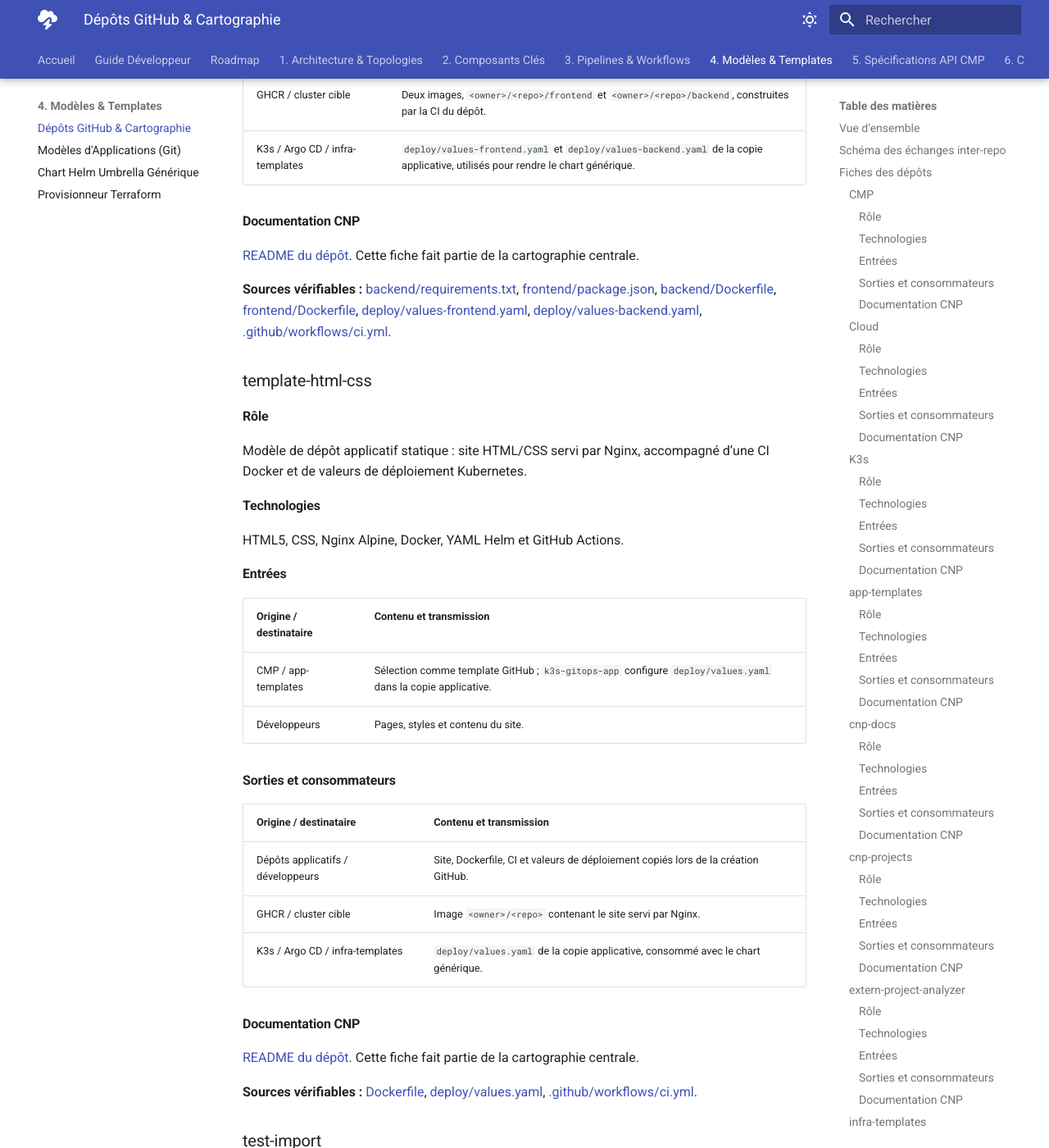
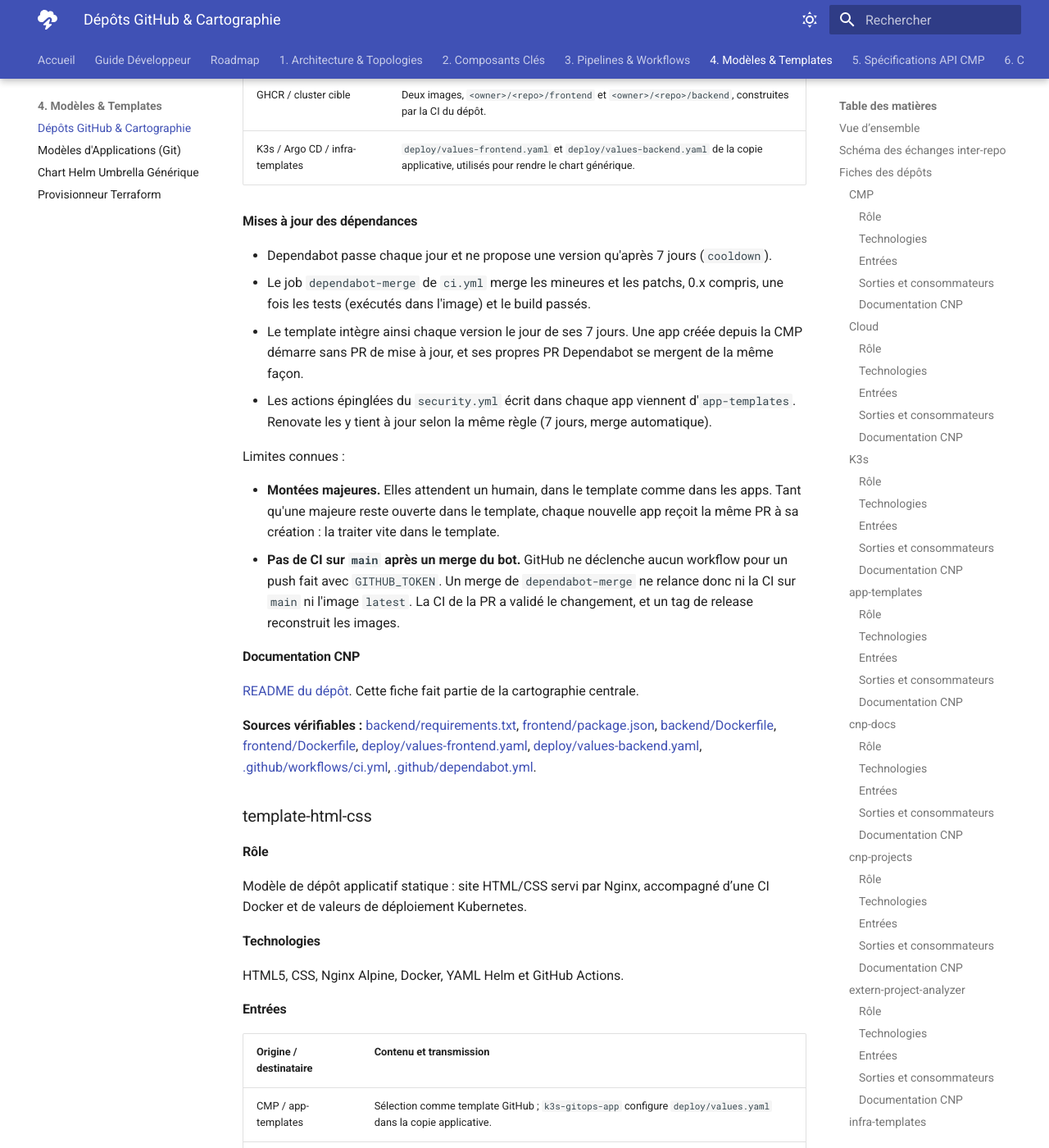
Before and after one commit to 3-Istor/cnp-docs, an MkDocs documentation site: the page built from docs/04-templates/00-github-repositories-landscape.md, in a window 1280 px wide and 1400 px high, scrolled down 11480 px. Shown: the whole window at 82% size. Built offline with MkDocs 1.6.1 and Material for MkDocs 9.7.7, drawn with Linux system fonts in a browser that asks for light colours.

Commit message:
CNP-174: dependency update policy and known limits of the fullstack template
Co-Authored-By: Claude Opus 5.5 <noreply@anthropic.com>

```diff
--- a/docs/04-templates/00-github-repositories-landscape.md
+++ b/docs/04-templates/00-github-repositories-landscape.md
@@ -335,11 +335,23 @@ Python, FastAPI, Uvicorn, SQLAlchemy et Pydantic Settings ; JavaScript/JSX, Reac
 | GHCR / cluster cible | Deux images, `<owner>/<repo>/frontend` et `<owner>/<repo>/backend`, construites par la CI du dépôt. |
 | K3s / Argo CD / infra-templates | `deploy/values-frontend.yaml` et `deploy/values-backend.yaml` de la copie applicative, utilisés pour rendre le chart générique. |
 
+#### Mises à jour des dépendances
+
+- Dependabot passe chaque jour et ne propose une version qu'après 7 jours (`cooldown`).
+- Le job `dependabot-merge` de `ci.yml` merge les mineures et les patchs, 0.x compris, une fois les tests (exécutés dans l'image) et le build passés.
+- Le template intègre ainsi chaque version le jour de ses 7 jours. Une app créée depuis la CMP démarre sans PR de mise à jour, et ses propres PR Dependabot se mergent de la même façon.
+- Les actions épinglées du `security.yml` écrit dans chaque app viennent d'`app-templates`. Renovate les y tient à jour selon la même règle (7 jours, merge automatique).
+
+Limites connues :
+
+- **Montées majeures.** Elles attendent un humain, dans le template comme dans les apps. Tant qu'une majeure reste ouverte dans le template, chaque nouvelle app reçoit la même PR à sa création : la traiter vite dans le template.
+- **Pas de CI sur `main` après un merge du bot.** GitHub ne déclenche aucun workflow pour un push fait avec `GITHUB_TOKEN`. Un merge de `dependabot-merge` ne relance donc ni la CI sur `main` ni l'image `latest`. La CI de la PR a validé le changement, et un tag de release reconstruit les images.
+
 #### Documentation CNP
 
 [README du dépôt](https://github.com/3-Istor/template-app-webapp-python-fastapi-react/blob/main/README.md). Cette fiche fait partie de la cartographie centrale.
 
-**Sources vérifiables :** [backend/requirements.txt](https://github.com/3-Istor/template-app-webapp-python-fastapi-react/blob/main/backend/requirements.txt), [frontend/package.json](https://github.com/3-Istor/template-app-webapp-python-fastapi-react/blob/main/frontend/package.json), [backend/Dockerfile](https://github.com/3-Istor/template-app-webapp-python-fastapi-react/blob/main/backend/Dockerfile), [frontend/Dockerfile](https://github.com/3-Istor/template-app-webapp-python-fastapi-react/blob/main/frontend/Dockerfile), [deploy/values-frontend.yaml](https://github.com/3-Istor/template-app-webapp-python-fastapi-react/blob/main/deploy/values-frontend.yaml), [deploy/values-backend.yaml](https://github.com/3-Istor/template-app-webapp-python-fastapi-react/blob/main/deploy/values-backend.yaml), [.github/workflows/ci.yml](https://github.com/3-Istor/template-app-webapp-python-fastapi-react/blob/main/.github/workflows/ci.yml).
+**Sources vérifiables :** [backend/requirements.txt](https://github.com/3-Istor/template-app-webapp-python-fastapi-react/blob/main/backend/requirements.txt), [frontend/package.json](https://github.com/3-Istor/template-app-webapp-python-fastapi-react/blob/main/frontend/package.json), [backend/Dockerfile](https://github.com/3-Istor/template-app-webapp-python-fastapi-react/blob/main/backend/Dockerfile), [frontend/Dockerfile](https://github.com/3-Istor/template-app-webapp-python-fastapi-react/blob/main/frontend/Dockerfile), [deploy/values-frontend.yaml](https://github.com/3-Istor/template-app-webapp-python-fastapi-react/blob/main/deploy/values-frontend.yaml), [deploy/values-backend.yaml](https://github.com/3-Istor/template-app-webapp-python-fastapi-react/blob/main/deploy/values-backend.yaml), [.github/workflows/ci.yml](https://github.com/3-Istor/template-app-webapp-python-fastapi-react/blob/main/.github/workflows/ci.yml), [.github/dependabot.yml](https://github.com/3-Istor/template-app-webapp-python-fastapi-react/blob/main/.github/dependabot.yml).
 
 ### template-html-css
 
```
